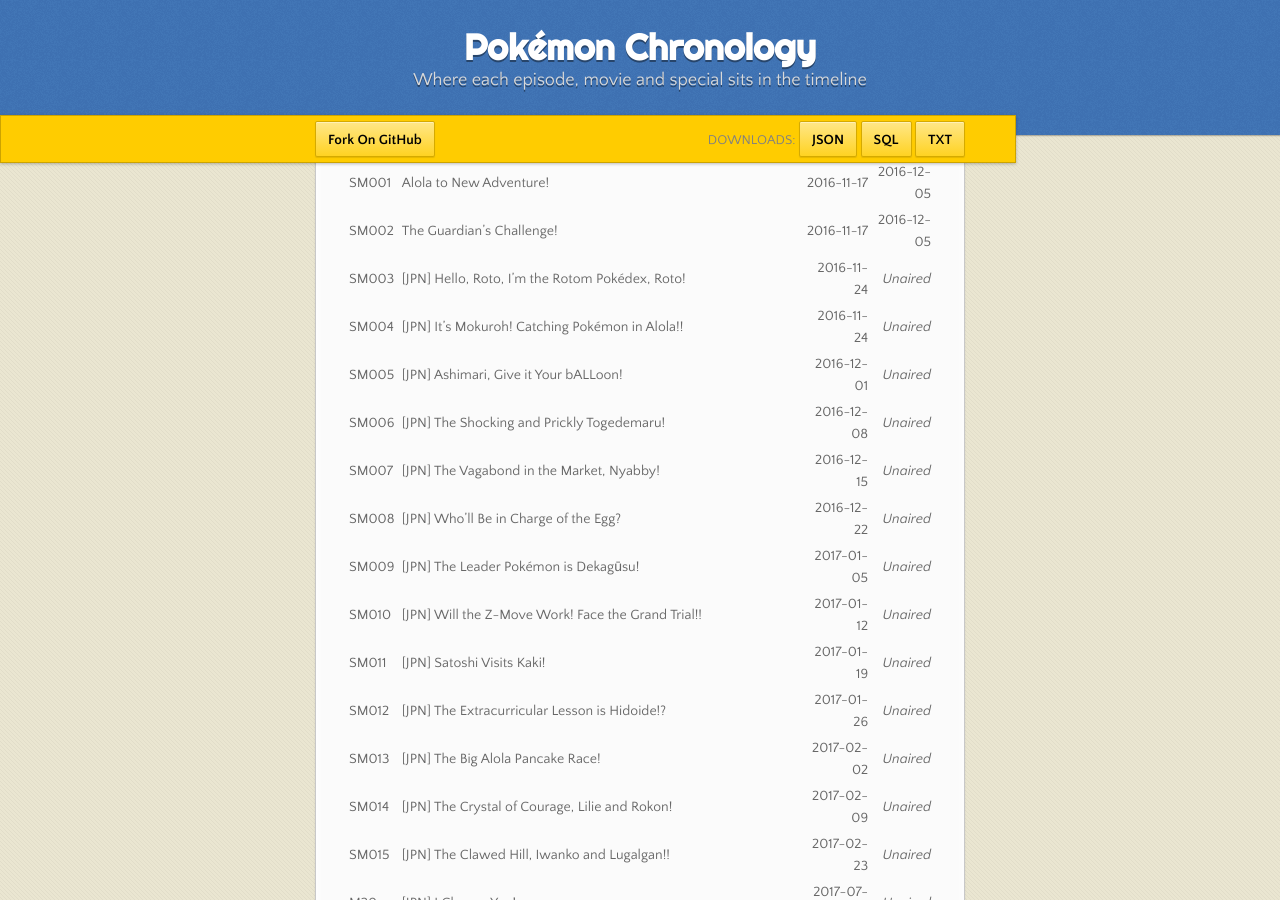
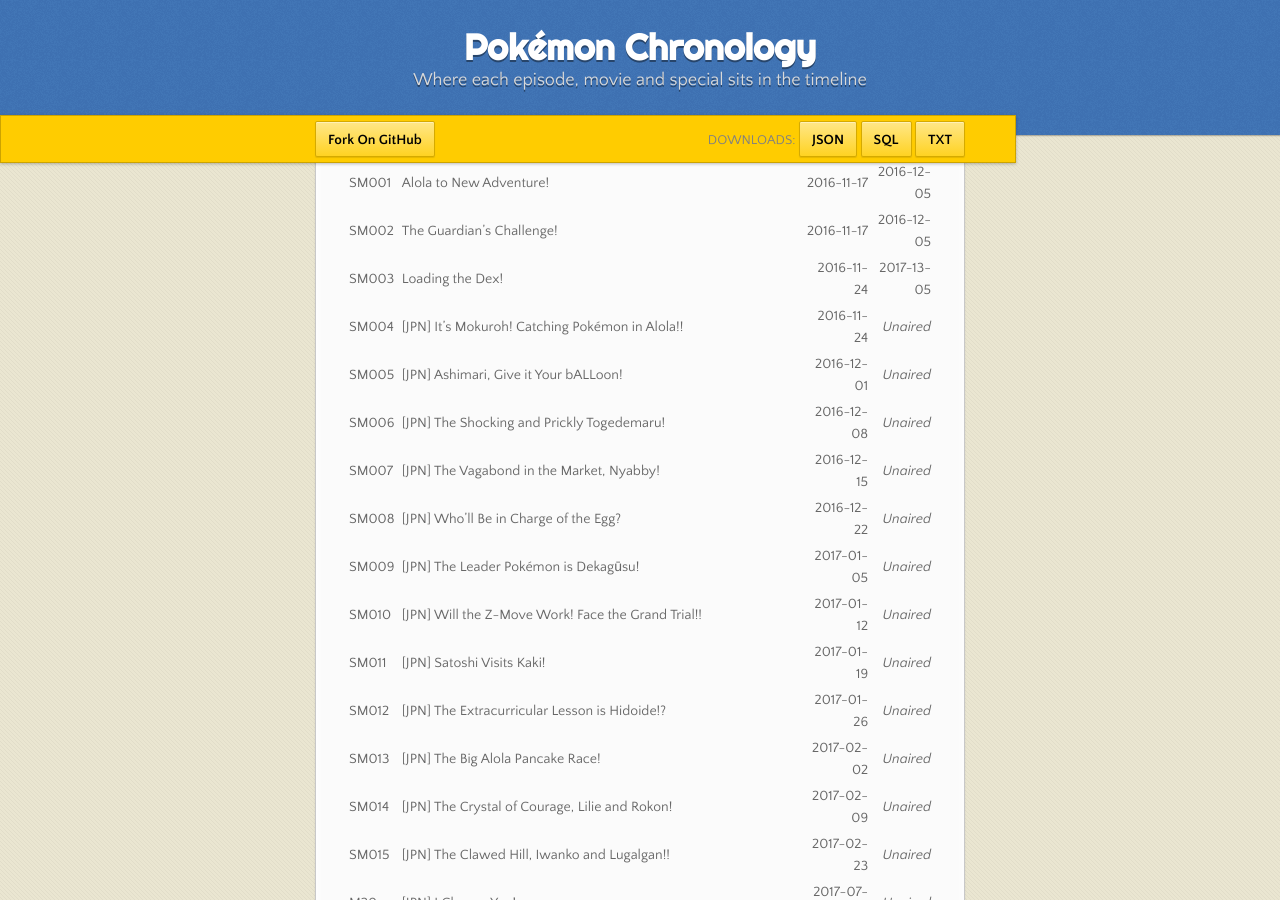
Before and after one commit to mal/pokemon, a Jekyll site: the page built from data/anime.md, in a window 1280 px wide and 900 px high, scrolled down 50161 px. Built offline with Jekyll 4.4.1, drawn with Linux system fonts in a browser that asks for light colours; our own code applies the rules of GitHub Pages for plain Markdown files.

Commit message:
Add Loading the Dex episode and its US air time
https://bulbapedia.bulbagarden.net/wiki/SM003

```diff
--- a/data/anime.md
+++ b/data/anime.md
@@ -1047,7 +1047,7 @@
 | SS037 | [JPN] The Strongest Duo! Citron and Dent!!                                                                                                                                         | 2016-11-10 |  _Unaired_ |
 | SM001 | Alola to New Adventure!                                                                                                                                                            | 2016-11-17 | 2016-12-05 |
 | SM002 | The Guardian's Challenge!                                                                                                                                                          | 2016-11-17 | 2016-12-05 |
-| SM003 | [JPN] Hello, Roto, I'm the Rotom Pokédex, Roto!                                                                                                                                    | 2016-11-24 |  _Unaired_ |
+| SM003 | Loading the Dex!                                                                                                                                                                  | 2016-11-24 |  2017-13-05 |
 | SM004 | [JPN] It's Mokuroh! Catching Pokémon in Alola!!                                                                                                                                    | 2016-11-24 |  _Unaired_ |
 | SM005 | [JPN] Ashimari, Give it Your bALLoon!                                                                                                                                              | 2016-12-01 |  _Unaired_ |
 | SM006 | [JPN] The Shocking and Prickly Togedemaru!                                                                                                                                         | 2016-12-08 |  _Unaired_ |
```
